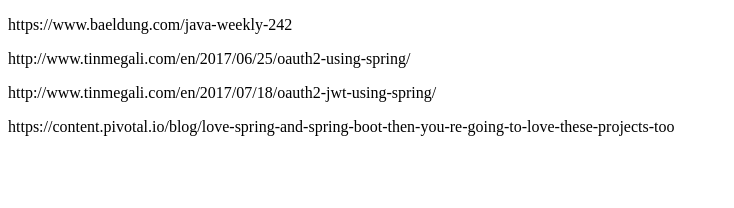
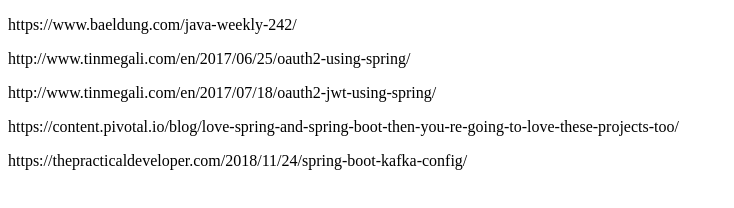
Before and after one commit to tbulubas/tbulubas.github.io, a plain HTML site: page index.html in a window 1280 px wide. Shown: the whole page, without its empty margins (0-734 px from the left). Drawn offline with Linux system fonts and the light colour scheme.

Commit message:
Update index.html

```diff
--- a/index.html
+++ b/index.html
@@ -6,9 +6,10 @@
     </title>
   </head>
   <body>
-    <p>https://www.baeldung.com/java-weekly-242</p>
+    <p>https://www.baeldung.com/java-weekly-242/</p>
     <p>http://www.tinmegali.com/en/2017/06/25/oauth2-using-spring/</p>
     <p>http://www.tinmegali.com/en/2017/07/18/oauth2-jwt-using-spring/</p>
-    <p>https://content.pivotal.io/blog/love-spring-and-spring-boot-then-you-re-going-to-love-these-projects-too</p>
+    <p>https://content.pivotal.io/blog/love-spring-and-spring-boot-then-you-re-going-to-love-these-projects-too/</p>
+    <p>https://thepracticaldeveloper.com/2018/11/24/spring-boot-kafka-config/</p>
   </body>
 </html>
```
